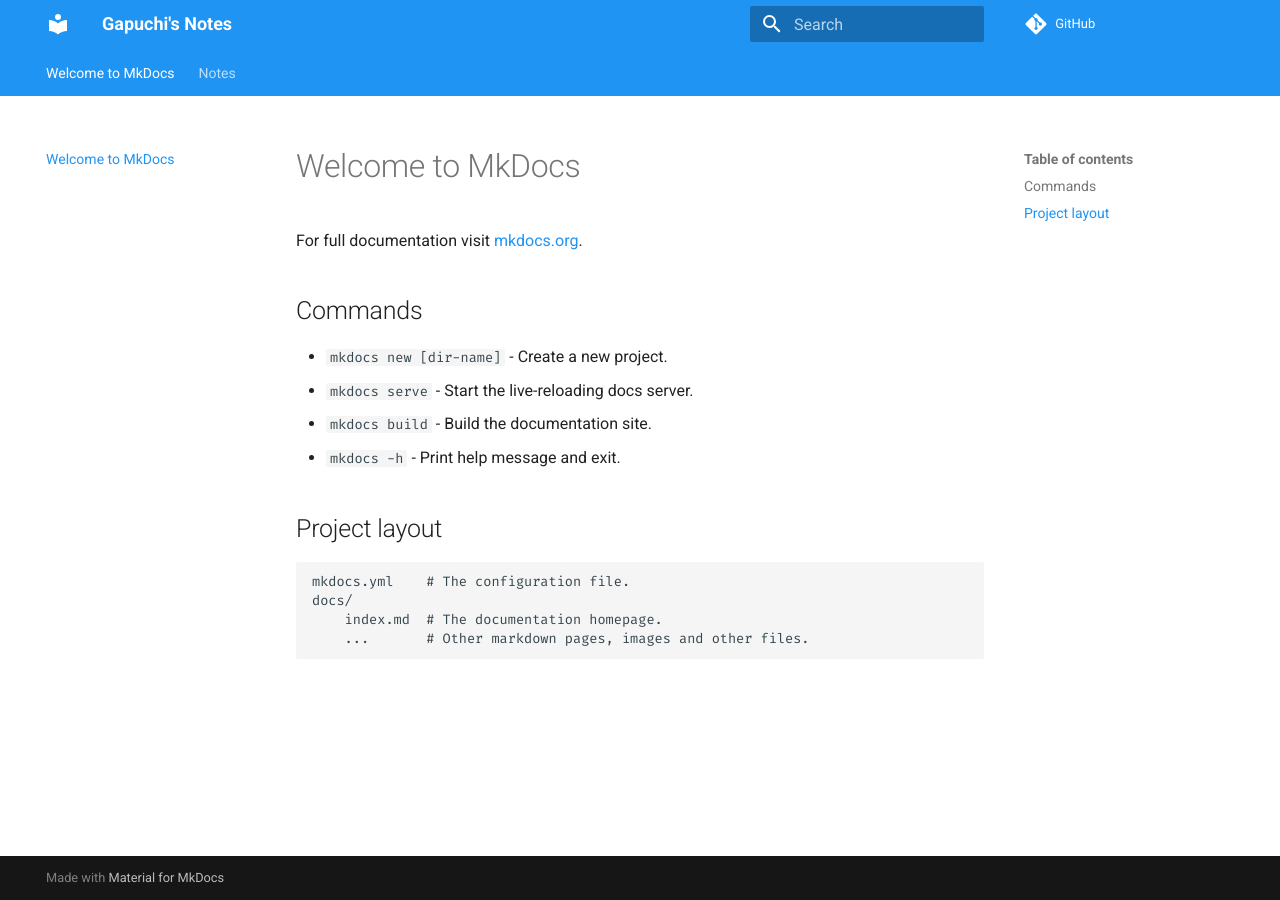
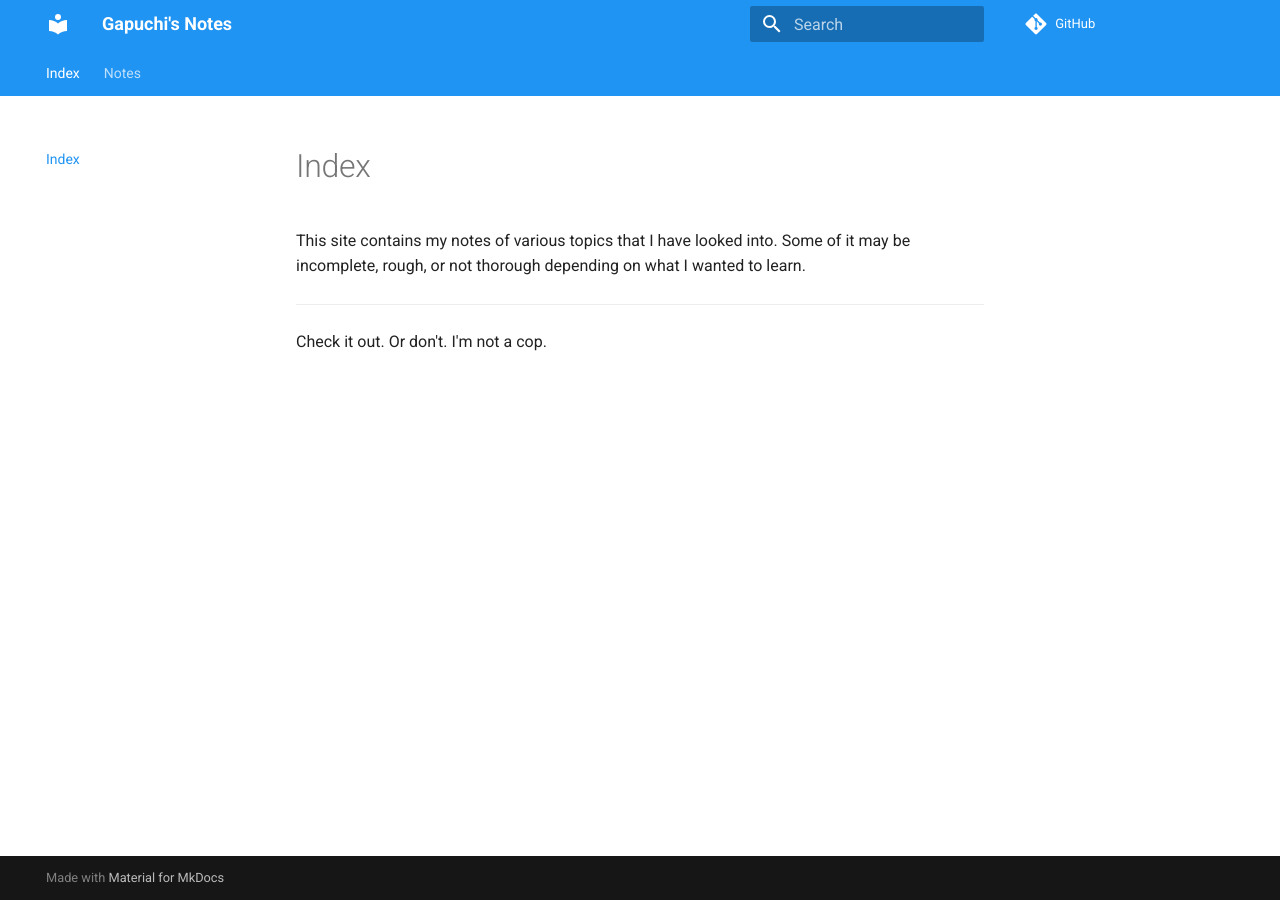
Before and after one commit to gapuchi/gapuchi.github.io, an MkDocs documentation site: the page built from docs/index.md, in a window 1280 px wide. Built offline with MkDocs 1.6.1 and Material for MkDocs 9.7.7, drawn with Linux system fonts in a browser that asks for light colours; comment, search, counter and statistics services are not loaded.

Commit message:
Update Home Page

```diff
--- a/docs/index.md
+++ b/docs/index.md
@@ -1,17 +1,7 @@
-# Welcome to MkDocs
+# Index
 
-For full documentation visit [mkdocs.org](https://www.mkdocs.org).
+This site contains my notes of various topics that I have looked into. Some of it may be incomplete, rough, or not thorough depending on what I wanted to learn.
 
-## Commands
+---
 
-* `mkdocs new [dir-name]` - Create a new project.
-* `mkdocs serve` - Start the live-reloading docs server.
-* `mkdocs build` - Build the documentation site.
-* `mkdocs -h` - Print help message and exit.
-
-## Project layout
-
-    mkdocs.yml    # The configuration file.
-    docs/
-        index.md  # The documentation homepage.
-        ...       # Other markdown pages, images and other files.
+Check it out. Or don't. I'm not a cop.
```
